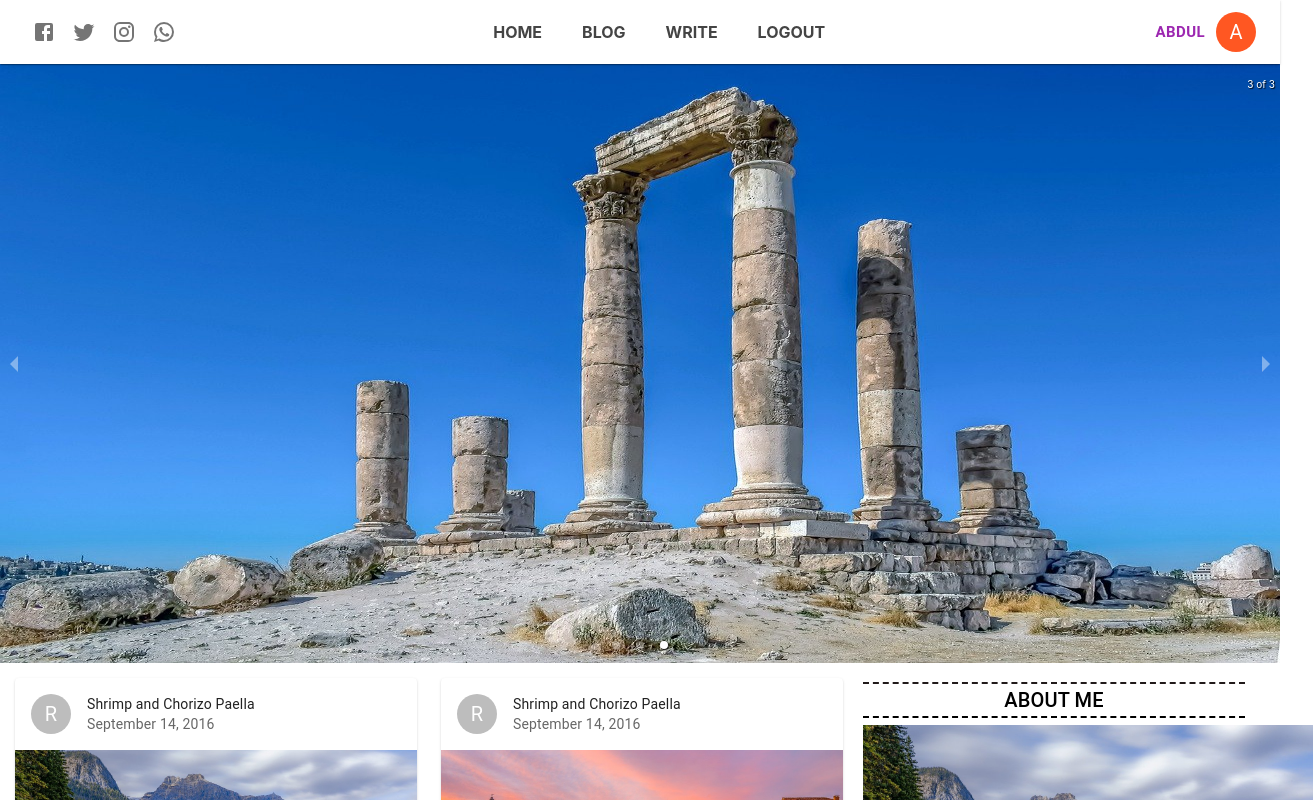
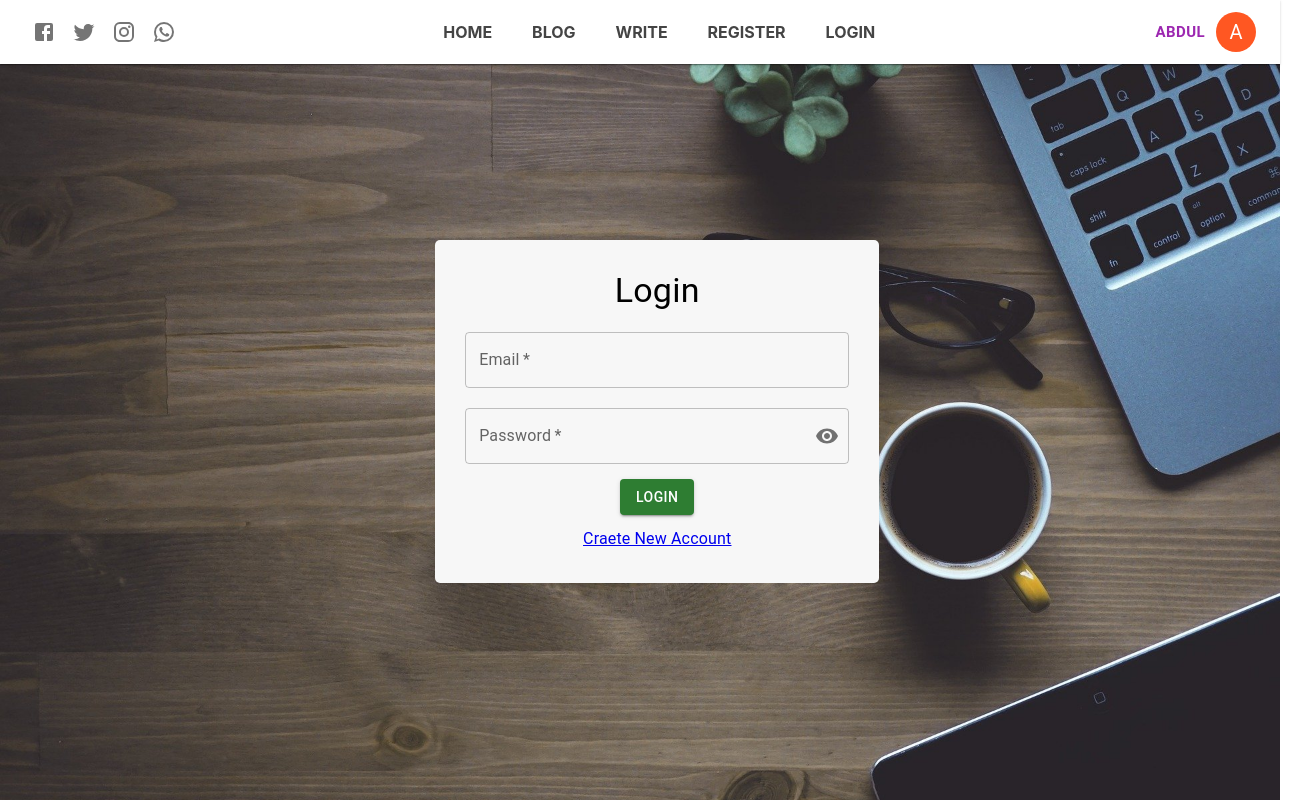
Before and after one commit to abdul20011997/react-blog-mern, a React (Create React App) app: page / in a window 1280 px wide. Shown: the top 800 px of the page, 1313 px wide, since content can reach past the window. Built offline with nearby package versions, Linux system fonts and the light colour scheme; the HTML template or start-up script is replaced by a standard one.

Commit message:
login and register completed

```diff
--- a/src/App.js
+++ b/src/App.js
@@ -3,17 +3,22 @@ import Footer  from "./Footer/Footer";
 import Home from "./Pages/Home";
 import SinglePost from "./Pages/SinglePost";
 import Write from "./Pages/Write";
+import Login from "./Pages/Login/Login";
+import Register from "./Pages/Register/Register";
+
 
 import { BrowserRouter,Route } from "react-router-dom";
-
 function App() {
+const user=false;
   return (
     <div>
       <BrowserRouter>
         <Topbar/>
-        <Route path="/singlepost"><SinglePost/></Route>
-        <Route path="/write"><Write/></Route>
-        <Route path="/" exact><Home/></Route>
+        <Route path="/singlepost/:id">{user ? <SinglePost/> : <Login/>}</Route>
+        <Route path="/write">{user ? <Write/> : <Login/>}</Route>
+        <Route path="/login" exact>{!user ? <Login/> : <Home/>}</Route>
+        <Route path="/register" exact>{!user ? <Register/> : <Home/>}</Route>
+        <Route path="/" exact>{user ? <Home/> : <Login/>}</Route>
         <Footer/>
         </BrowserRouter>
     </div>
--- a/src/Pages/Home.js
+++ b/src/Pages/Home.js
@@ -1,5 +1,6 @@
 import { Card, Grid ,Avatar,CardHeader,CardMedia,CardContent,Typography,CardActions,Button} from '@mui/material';
 import React from 'react'
+import { Link } from 'react-router-dom';
 import Header from "../Header/Header";
 import Sidebar from "../Sidebar/Sidebar";
 
@@ -11,6 +12,7 @@ export default function Home() {
             <Grid container spacing={2} style={{padding: '15px'}}>
                 <Grid container item md={8} xs={12} spacing={3}>
                     <Grid item md={6} xs={12}>
+                        <Link to='/singlepost/abcd' style={{textDecoration:'none'}}>
                             <Card>
                             <CardHeader
                                     avatar={
@@ -39,6 +41,7 @@ export default function Home() {
                                 </CardActions>
 
                             </Card>
+                        </Link>
                     </Grid>
                     <Grid item md={6} xs={12}>
                             <Card>
--- /dev/null
+++ b/src/Pages/Login/Login.js
@@ -0,0 +1,53 @@
+import { Typography,TextField,FormControl,InputLabel,OutlinedInput,InputAdornment,IconButton, Button } from '@mui/material'
+import React,{useState} from 'react'
+import Visibility from '@mui/icons-material/Visibility';
+import VisibilityOff from '@mui/icons-material/VisibilityOff';
+import { Link } from 'react-router-dom';
+
+export default function Login() {
+    const [password,setPassword]=useState('');
+    const [showpassword,setshowPassword]=useState(false);
+    const handleClickShowPassword=()=>{
+        setshowPassword(!showpassword);
+    }
+    const handleMouseDownPassword=(e)=>{
+        e.preventDefault();
+    }
+    const handleChangePassword=(e)=>{
+        // console.log(e.target.value)
+        setPassword(e.target.value)
+    }
+
+    return (
+        <div style={{background:"url(" + "./4.jpg"+ ")",
+        backgroundSize: 'cover',
+        backgroundRepeat: 'no-repeat',
+        height:'100vh',
+        backgroundPosition: 'center'
+      }}>
+            <div style={{width:'30%',margin: 'auto',position:'absolute',top:'30%',left:'34%',borderRadius: '5px',background: '#f7f7f7',padding: '30px',textAlign: 'center'}}>
+            <Typography variant="h4" component="div">Login</Typography>
+            <TextField required placeholder="Enter Email" id="outlined-required" color="primary" label="Email" style={{marginTop:'20px',marginBottom:'20px',display:'block'}} fullWidth/>
+            <FormControl style={{width:'100%'}} variant="outlined">
+                <InputLabel htmlFor="outlined-adornment-password" required>Password</InputLabel>
+                <OutlinedInput placeholder="Enter Password" fullWidth required color="primary" id="outlined-adornment-password" onChange={handleChangePassword} type={showpassword ? 'text' : 'password'}
+                  value={password} endAdornment={
+                <InputAdornment position="end">
+                    <IconButton
+                    aria-label="toggle password visibility"
+                    onClick={handleClickShowPassword}
+                    onMouseDown={handleMouseDownPassword}
+                    edge="end"
+                    >{showpassword ? <VisibilityOff /> : <Visibility />}
+                    </IconButton>
+                </InputAdornment>
+                }
+                label="Password"
+                />
+            </FormControl>
+            <Button style={{marginTop:'15px'}} color="success" variant="contained">Login</Button>
+            <Link to='register'><Typography style={{textDecoration:'underline',marginTop:'10px',cursor:'pointer'}}variant="subtitle1" color="parimary">Craete New Account</Typography></Link>
+            </div>
+        </div>
+    )
+}
--- /dev/null
+++ b/src/Pages/Register/Register.js
@@ -0,0 +1,54 @@
+import { Typography,TextField,FormControl,InputLabel,OutlinedInput,InputAdornment,IconButton, Button } from '@mui/material'
+import React,{useState} from 'react'
+import Visibility from '@mui/icons-material/Visibility';
+import VisibilityOff from '@mui/icons-material/VisibilityOff';
+import { Link } from 'react-router-dom';
+
+export default function Register() {
+    const [password,setPassword]=useState('');
+    const [showpassword,setshowPassword]=useState(false);
+    const handleClickShowPassword=()=>{
+        setshowPassword(!showpassword);
+    }
+    const handleMouseDownPassword=(e)=>{
+        e.preventDefault();
+    }
+    const handleChangePassword=(e)=>{
+        // console.log(e.target.value)
+        setPassword(e.target.value)
+    }
+
+    return (
+        <div style={{background:"url(" + "./4.jpg"+ ")",
+        backgroundSize: 'cover',
+        backgroundRepeat: 'no-repeat',
+        height:'100vh',
+        backgroundPosition: 'center'
+      }}>
+            <div style={{width:'30%',margin: 'auto',position:'absolute',top:'30%',left:'34%',borderRadius: '5px',background: '#f7f7f7',padding: '30px',textAlign: 'center'}}>
+            <Typography variant="h4" component="div">Register</Typography>
+            <TextField required placeholder="Enter Username" id="outlined-required" color="primary" label="Username" style={{marginTop:'20px',marginBottom:'20px',display:'block'}} fullWidth/>
+            <TextField required placeholder="Enter Email" id="outlined-required" color="primary" label="Email" style={{marginTop:'20px',marginBottom:'20px',display:'block'}} fullWidth/>
+            <FormControl style={{width:'100%'}} variant="outlined">
+                <InputLabel htmlFor="outlined-adornment-password" required>Password</InputLabel>
+                <OutlinedInput placeholder="Enter Password" fullWidth required color="primary" id="outlined-adornment-password" onChange={handleChangePassword} type={showpassword ? 'text' : 'password'}
+                  value={password} endAdornment={
+                <InputAdornment position="end">
+                    <IconButton
+                    aria-label="toggle password visibility"
+                    onClick={handleClickShowPassword}
+                    onMouseDown={handleMouseDownPassword}
+                    edge="end"
+                    >{showpassword ? <VisibilityOff /> : <Visibility />}
+                    </IconButton>
+                </InputAdornment>
+                }
+                label="Password"
+                />
+            </FormControl>
+            <Button style={{marginTop:'15px'}} color="success" variant="contained">Register</Button>
+            <Link to='login'><Typography style={{textDecoration:'underline',marginTop:'10px',cursor:'pointer'}}variant="subtitle1" color="parimary">Already have an account? login</Typography></Link>
+            </div>
+        </div>
+    )
+}
--- a/src/Pages/SinglePost.js
+++ b/src/Pages/SinglePost.js
@@ -8,7 +8,7 @@ export default function SinglePost() {
         <div style={{marginTop:'43px'}}>
             <Grid container spacing={2} style={{padding: '15px'}}>
                 <Grid  item md={9} xs={12} spacing={3}>
-                    <div><img src='./2.jpg' alt="singlepost" style={{width:'100%',height:'500px'}}/></div>
+                    <div><img src='/2.jpg' alt="singlepost" style={{width:'100%',height:'500px'}}/></div>
                     <Grid container  style={{marginTop:'10px'}}>
                             <Grid item md={10} xs={10} style={{textAlign:'center'}}>
                                 <Typography variant="h4" component="div">Lorem Ipsum is simply dummy text</Typography>
--- a/src/Sidebar/Sidebar.js
+++ b/src/Sidebar/Sidebar.js
@@ -10,7 +10,7 @@ export default function Sidebar() {
             <Typography variant="h6" gutterBottom component="div" style={{textAlign: 'center',borderTop: '2px dashed #211a1a',borderBottom: '2px dashed #000000',marginTop: '10px'}}>
                     ABOUT ME
                 </Typography>
-                <img src="./1.jpg" alt="myimage" style={{height:'300px'}}/>
+                <img src="/1.jpg" alt="myimage" style={{height:'300px'}}/>
                 <Typography variant="subheading" gutterBottom component="div">
                 In publishing and graphic design, Lorem ipsum is a placeholder text commonly used to demonstrate the visual form of a document or a typeface without relying on meaningful content. Lorem ipsum may be used as a placeholder before final copy is available.
                 </Typography>
--- a/src/Topbar/Topbar.js
+++ b/src/Topbar/Topbar.js
@@ -8,6 +8,7 @@ import FacebookIcon from '@mui/icons-material/Facebook';
 import { deepOrange } from '@mui/material/colors';
 import SettingsRoundedIcon from '@mui/icons-material/SettingsRounded';
 import LogoutRoundedIcon from '@mui/icons-material/LogoutRounded';
+import { Link } from 'react-router-dom';
 const useStyle=makeStyles({
     mainlist:{
         display:'flex',
@@ -32,6 +33,7 @@ const useStyle=makeStyles({
 
 })
 export default function Topbar() {
+    const user=false;
     const [anchorEl,setanchorEl]=useState(null);
     const open=Boolean(anchorEl)
     const handleOpen=(e)=>{
@@ -52,10 +54,13 @@ export default function Topbar() {
                  <IconButton><InstagramIcon size="large"/></IconButton>
                  <IconButton><WhatsAppIcon size="large"/></IconButton>
                  <Box className={classes.mainlist}>
-                      <Typography  variant="subheader" className={classes.headers} noWrap component="div" style={{margin:'0px 10px',cursor:'pointer',fontWeight:'bold',color:'#444'}}>HOME</Typography>
+                      <Link to="/" style={{textDecoration:'none'}}><Typography  variant="subheader" className={classes.headers} noWrap component="div" style={{margin:'0px 10px',cursor:'pointer',fontWeight:'bold',color:'#444'}}>HOME</Typography></Link>
                       <Typography  variant="subheader" className={classes.headers} noWrap component="div" style={{margin:'0px 10px',cursor:'pointer',fontWeight:'bold',color:'#444'}}>BLOG</Typography>
-                      <Typography  variant="subheader" className={classes.headers} noWrap component="div" style={{margin:'0px 10px',cursor:'pointer',fontWeight:'bold',color:'#444'}}>WRITE</Typography>
+                      <Link to="/write" style={{textDecoration:'none'}}><Typography  variant="subheader" className={classes.headers} noWrap component="div" style={{margin:'0px 10px',cursor:'pointer',fontWeight:'bold',color:'#444'}}>WRITE</Typography></Link>
+                      {user ?
                       <Typography  variant="subheader" className={classes.headers} noWrap component="div" style={{margin:'0px 10px',cursor:'pointer',fontWeight:'bold',color:'#444'}}>LOGOUT</Typography>
+                       :<><Link to="/register" style={{textDecoration:'none'}}><Typography  variant="subheader" className={classes.headers} noWrap component="div" style={{margin:'0px 10px',cursor:'pointer',fontWeight:'bold',color:'#444'}}>REGISTER</Typography></Link><Link style={{textDecoration:'none'}} to="/login"><Typography  variant="subheader" className={classes.headers} noWrap component="div" style={{margin:'0px 10px',cursor:'pointer',fontWeight:'bold',color:'#444'}}>LOGIN</Typography></Link></>
+                      }
                 </Box>
                   <Button style={{marginLeft:'10px',fontWeight:'bold'}} color="secondary" size="large" onClick={handleOpen}>Abdul</Button>
                   <Menu anchorEl={anchorEl} open={open}  onClose={handleClose}>
```
Also changed, not shown: public/4.jpg (added), 1 other file (tests, documents, lock files or other folders).
